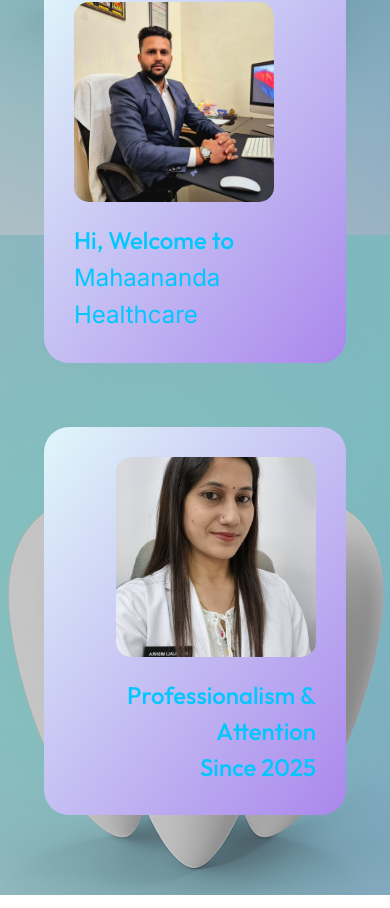
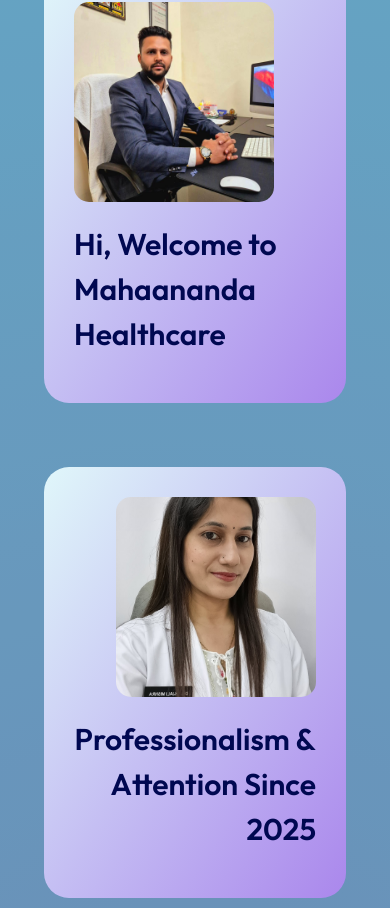
Before and after one commit to PratyushJha19/Mahaananda-HealthCare, a React (Create React App) app: page / in a window 390 px wide. Shown: the part 776-1684 px from the top of the page. Built offline with nearby package versions, Linux system fonts and the light colour scheme; the HTML template or start-up script is replaced by a standard one; a web font is replaced by a local one.

Commit message:
Updated Home Page

```diff
--- a/src/pages/Home.jsx
+++ b/src/pages/Home.jsx
@@ -17,7 +17,7 @@
 
 const Home = () => {
   return (
-    <div>
+    <div className="page-wrapper">
       <div className="home-head">
         <section className="hero-section d-flex flex-column align-items-center text-center">
           <h1 className="hero-title">
@@ -32,10 +32,7 @@
             <div className="col-12 col-md-5 mb-4 mb-md-0 d-flex justify-content-center">
               <div className="hero-card text-start">
                 <img src="Doc2.jpg" alt="Doctor 1" className="doctor-img" />
-                <p className="card-text">
-                  Hi, Welcome to
-                  <span className="text-highlight"> Mahaananda Healthcare</span>
-                </p>
+                <p className="card-p">Hi, Welcome to Mahaananda Healthcare</p>
               </div>
             </div>
 
@@ -43,11 +40,7 @@
             <div className="col-12 col-md-5 d-flex justify-content-center">
               <div className="hero-card text-end">
                 <img src="Doc1.jpg" alt="Doctor 2" className="doctor-img" />
-                <p className="card-text">
-                  Professionalism & Attention
-                  <br />
-                  Since 2025
-                </p>
+                <p className="card-p">Professionalism & Attention Since 2025</p>
               </div>
             </div>
           </div>
--- a/src/styles/Home.css
+++ b/src/styles/Home.css
@@ -1,9 +1,25 @@
-.home-head {
-  background-image: url("/public/tooth.png"); /* adjust path if in /public */
+.page-wrapper {
+  background-image: url("/public/tooth.png"); /* adjust path if needed */
   background-size: cover;
   background-position: center;
   background-repeat: no-repeat;
   background-attachment: fixed;
+}
+
+.home-head,
+.sec-3,
+.sec-4 {
+  background: transparent;
+}
+
+@media (max-width: 768px) {
+  .page-wrapper {
+    background: radial-gradient(circle, #82b0e7, #77dbff);
+    background-size: cover;
+    background-position: center;
+    background-repeat: no-repeat;
+    background-attachment: scroll;
+  }
 }
 
 .hero-section {
@@ -142,8 +158,15 @@
 }
 .card-text {
   padding-top: 20px;
-  color: #0040b7 !important;
   font-size: x-large;
+  font-weight: 600;
+  font-family: "Outfit", "Inter", sans-serif;
+}
+
+.card-p {
+  color: #000851 !important;
+  padding-top: 20px;
+  font-size: 30px;
   font-weight: 600;
   font-family: "Outfit", "Inter", sans-serif;
 }
@@ -207,13 +230,13 @@
 } */
 
 /* SECTION 3 */
-.sec-3 {
-  background-image: url("/public/tooth.png"); /* adjust path if in /public */
-  background-size: cover;
+/* .sec-3 {
+  background-image: url("/public/tooth.png"); adjust path if in /public */
+/* background-size: cover;
   background-position: center;
   background-repeat: no-repeat;
   background-attachment: fixed;
-}
+} */
 .sec-3-head {
   background-color: rgba(38, 38, 38, 0.25);
   padding-top: 30px;
@@ -252,13 +275,13 @@
 
 /* ------------------------------------------------- */
 
-.sec-4 {
-  background-image: url("/public/tooth.png"); /* adjust path if in /public */
+/* .sec-4 {
+  background-image: url("/public/tooth.png"); adjust path if in /public
   background-size: cover;
   background-position: center;
   background-repeat: no-repeat;
   background-attachment: fixed;
-}
+} */
 
 .sec-4-head {
   background-color: rgba(38, 38, 38, 0.25);
```
